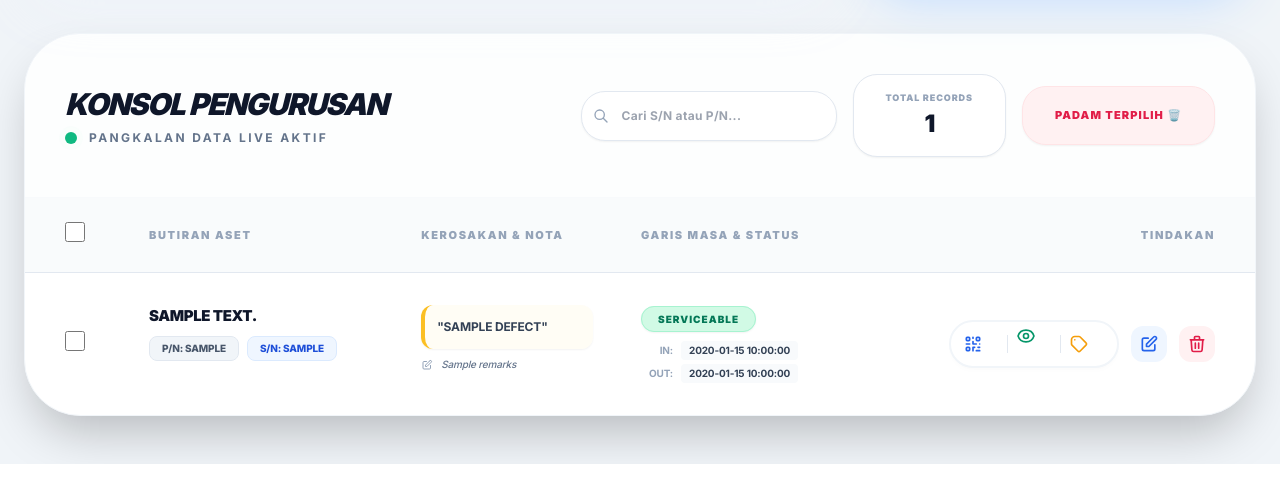
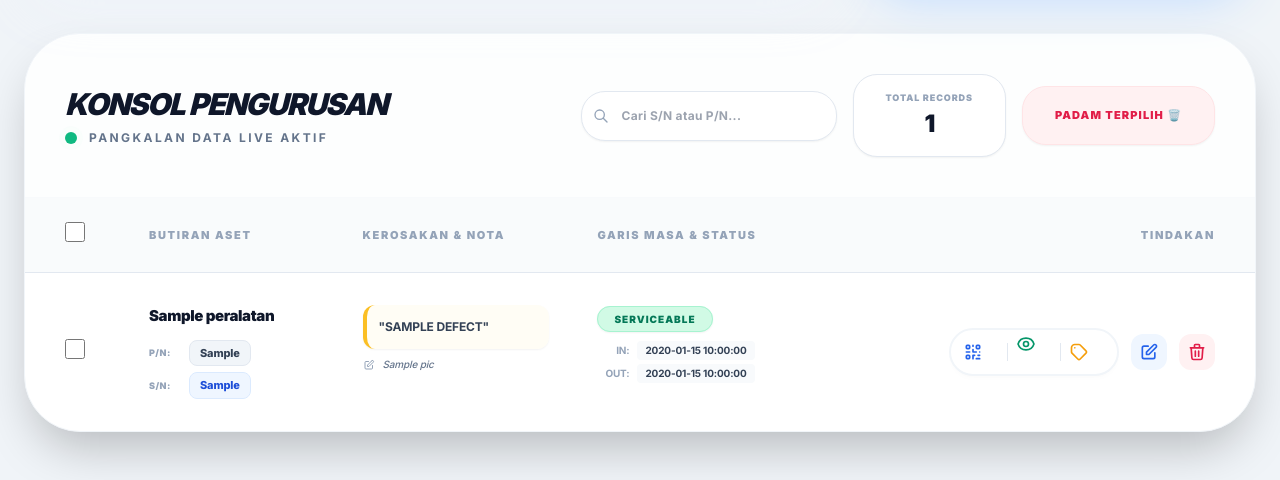
Before and after one commit to gaerospace553-source/my-mro-system, a Flask app: template templates/admin.html in a window 1280 px wide. Shown: the part 834-1314 px from the top of the page. Run offline with Flask 3, Linux system fonts and the light colour scheme; the template is opened without the code that fills it: most values are stand-ins (such as "Sample title", 1, 10 or a date in 2020); some libraries are stand-ins or nearby versions.

Commit message:
Add files via upload

```diff
--- a/templates/admin.html
+++ b/templates/admin.html
@@ -525,19 +525,24 @@
                                 </td>
 
                                 <td class="px-6 py-8 align-top">
-                                    <div class="font-black text-slate-900 text-[15px] mb-2 group-hover:text-blue-600 transition-colors uppercase tracking-tight filter-target">
-
-                                        <a href="{{ url_for('history', sn=log.serial_no) }}" class="hover:underline decoration-blue-400 underline-offset-4" title="Lihat Sejarah Aset">
-                                            {{ log.description }}
+                                    <div class="font-black text-slate-900 text-[15px] mb-3 group-hover:text-blue-600 transition-colors tracking-tight filter-target">
+                                        <a href="{{ url_for('history', sn=log.sn) }}" class="hover:underline decoration-blue-400 underline-offset-4" title="Lihat Sejarah Aset">
+                                            {{ log.peralatan or 'N/A' }}
                                         </a>
                                     </div>
-                                    <div class="flex flex-wrap gap-2">
-                                        <span class="text-[10px] font-extrabold bg-slate-100 text-slate-600 px-3 py-1 rounded-lg uppercase filter-target border border-slate-200">
-                                            P/N: {{ log.part_no }}
-                                        </span>
-                                        <span class="text-[10px] font-extrabold bg-blue-50 text-blue-700 px-3 py-1 rounded-lg uppercase filter-target border border-blue-100">
-                                            S/N: {{ log.serial_no }}
-                                        </span>
+                                    <div class="space-y-1.5">
+                                        <div class="flex items-center gap-2">
+                                            <span class="text-[9px] font-black text-slate-400 uppercase tracking-wider w-8">P/N:</span>
+                                            <span class="text-[11px] font-extrabold bg-slate-100 text-slate-700 px-2.5 py-1 rounded-lg filter-target border border-slate-200">
+                                                {{ log.pn or 'N/A' }}
+                                            </span>
+                                        </div>
+                                        <div class="flex items-center gap-2">
+                                            <span class="text-[9px] font-black text-slate-400 uppercase tracking-wider w-8">S/N:</span>
+                                            <span class="text-[11px] font-extrabold bg-blue-50 text-blue-700 px-2.5 py-1 rounded-lg filter-target border border-blue-100">
+                                                {{ log.sn or 'N/A' }}
+                                            </span>
+                                        </div>
                                     </div>
                                 </td>
 
@@ -545,10 +550,10 @@
                                     <div class="text-xs text-slate-700 font-bold leading-relaxed max-w-sm uppercase bg-amber-50/50 p-3 rounded-xl border-l-4 border-amber-400 filter-target shadow-sm">
                                         "{{ log.defect or 'TIADA REKOD KEROSAKAN' }}"
                                     </div>
-                                    {% if log.remarks %}
+                                    {% if log.pic and log.pic != 'N/A' %}
                                     <div class="mt-2 flex items-start gap-2">
                                         <svg class="w-3 h-3 text-slate-400 mt-0.5" fill="none" stroke="currentColor" viewBox="0 0 24 24"><path stroke-linecap="round" stroke-linejoin="round" stroke-width="2" d="M11 5H6a2 2 0 00-2 2v11a2 2 0 002 2h11a2 2 0 002-2v-5m-1.414-9.414a2 2 0 112.828 2.828L11.828 15H9v-2.828l8.586-8.586z"></path></svg>
-                                        <p class="text-[10px] text-slate-500 italic font-medium">{{ log.remarks }}</p>
+                                        <p class="text-[10px] text-slate-500 italic font-medium">{{ log.pic }}</p>
                                     </div>
                                     {% endif %}
                                 </td>
@@ -556,10 +561,10 @@
                                 <td class="px-6 py-8 align-top">
                                     <div class="mb-3">
                                         <span class="px-4 py-1.5 rounded-full text-[10px] font-black uppercase tracking-widest shadow-sm border
-                                            {% if log.status == 'Serviceable' %} bg-emerald-100 text-emerald-700 border-emerald-200
-                                            {% elif 'TDI' in log.status %} bg-amber-100 text-amber-700 border-amber-200
+                                            {% if log.status_type == 'SERVICEABLE' %} bg-emerald-100 text-emerald-700 border-emerald-200
+                                            {% elif 'TDI' in log.status_type %} bg-amber-100 text-amber-700 border-amber-200
                                             {% else %} bg-blue-100 text-blue-700 border-blue-200 {% endif %}">
-                                            {{ log.status }}
+                                            {{ log.status_type }}
                                         </span>
                                     </div>
                                     <div class="space-y-1">
@@ -579,21 +584,21 @@
 
                                         <div class="action-group-container">
 
-                                            <button type="button" onclick="showQR('{{ log.serial_no }}', '{{ request.url_root }}track/{{ log.id }}', '{{ log.id }}')" class="action-btn-item btn-qr-color tooltip">
+                                            <button type="button" onclick="showQR('{{ log.sn }}', '{{ request.url_root }}history/{{ log.sn }}', '{{ log.id }}')" class="action-btn-item btn-qr-color tooltip">
                                                 <svg class="w-5 h-5" fill="none" stroke="currentColor" viewBox="0 0 24 24"><path stroke-linecap="round" stroke-linejoin="round" stroke-width="2" d="M12 4v1m6 11h2m-6 0h-2v4m0-11v3m0 0h.01M12 12h4.01M16 20h4M4 12h4m12 0h.01M5 8h2a1 1 0 001-1V5a1 1 0 00-1-1H5a1 1 0 00-1 1v2a1 1 0 001 1zm12 0h2a1 1 0 001-1V5a1 1 0 00-1-1h-2a1 1 0 00-1 1v2a1 1 0 001 1zM5 20h2a1 1 0 001-1v-2a1 1 0 00-1-1H5a1 1 0 00-1 1v2a1 1 0 001 1z"></path></svg>
                                                 <span class="tooltiptext">View Tag</span>
                                             </button>
 
                                             <div class="action-divider"></div>
 
-                                            <a href="{{ url_for('view_report', id=log.id) }}" class="action-btn-item btn-view-color tooltip">
+                                            <a href="{{ url_for('history', sn=log.sn) }}" class="action-btn-item btn-view-color tooltip">
                                                 <svg class="w-5 h-5" fill="none" stroke="currentColor" viewBox="0 0 24 24"><path stroke-linecap="round" stroke-linejoin="round" stroke-width="2" d="M15 12a3 3 0 11-6 0 3 3 0 016 0z"></path><path stroke-linecap="round" stroke-linejoin="round" stroke-width="2" d="M2.458 12C3.732 7.943 7.523 5 12 5c4.478 0 8.268 2.943 9.542 7-1.274 4.057-5.064 7-9.542 7-4.477 0-8.268-2.943-9.542-7z"></path></svg>
-                                                <span class="tooltiptext">View Report</span>
+                                                <span class="tooltiptext">View History</span>
                                             </a>
 
                                             <div class="action-divider"></div>
 
-                                            <button type="button" onclick="showQR('{{ log.serial_no }}', '{{ request.url_root }}track/{{ log.id }}', '{{ log.id }}')" class="action-btn-item btn-tag-color tooltip">
+                                            <button type="button" onclick="showQR('{{ log.sn }}', '{{ request.url_root }}history/{{ log.sn }}', '{{ log.id }}')" class="action-btn-item btn-tag-color tooltip">
                                                 <svg class="w-5 h-5" fill="none" stroke="currentColor" viewBox="0 0 24 24"><path stroke-linecap="round" stroke-linejoin="round" stroke-width="2" d="M7 7h.01M7 3h5c.512 0 1.024.195 1.414.586l7 7a2 2 0 010 2.828l-7 7a2 2 0 01-2.828 0l-7-7A1.994 1.994 0 013 12V7a4 4 0 014-4z"></path></svg>
                                                 <span class="tooltiptext">Asset Tag</span>
                                             </button>
```
